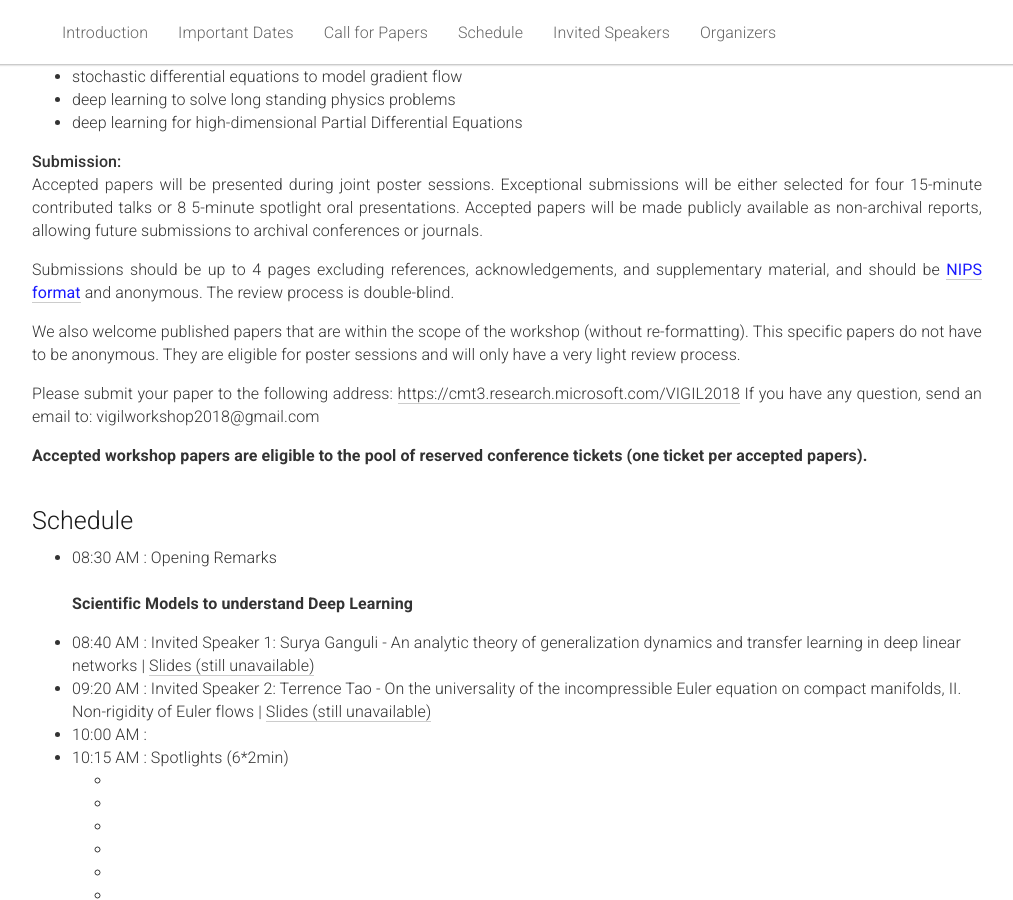
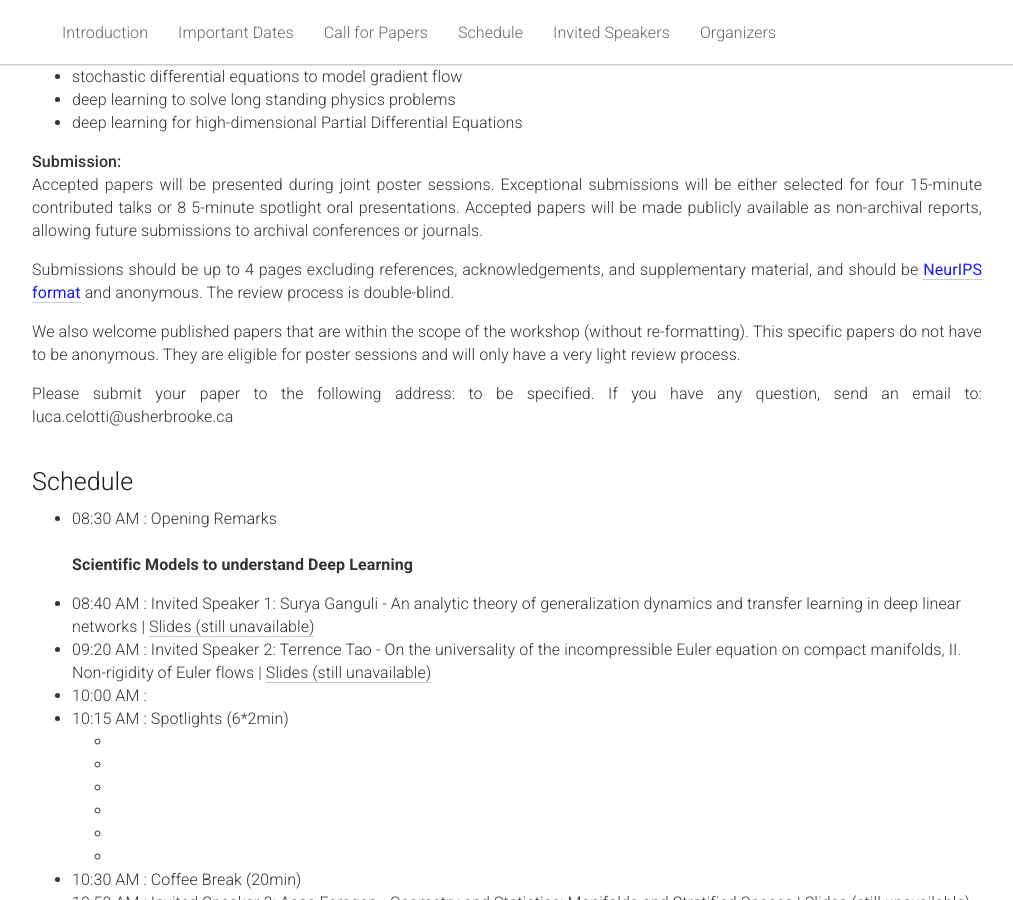
Before and after one commit to dl-de/dl-de.github.io, a Jekyll site: the page built from _pages/home.md, in a window 1280 px wide and 900 px high, scrolled down 1256 px. Shown: the whole window, without its empty margins (133-1146 px from the left). Built offline with Jekyll 4.4.1, drawn with Linux system fonts in a browser that asks for light colours.

Commit message:
minor changes

```diff
--- a/_pages/home.md
+++ b/_pages/home.md
@@ -146,18 +146,15 @@ We expect to publish around 40 articles, out of 80 submissions, and 200 attendee
 
   <p>
   Submissions should be up to 4 pages excluding references, acknowledgements, and supplementary material, and should be
-      <span style="color:#1a1aff;font-weight:400;"><a href="https://nips.cc/Conferences/2018/PaperInformation/StyleFiles">NIPS format</a></span> and anonymous. The review process is double-blind.
+      <span style="color:#1a1aff;font-weight:400;"><a href="https://neurips.cc/Conferences/2021/PaperInformation/StyleFiles">NeurIPS format</a></span> and anonymous. The review process is double-blind.
   </p>
   <p>
   We also welcome published papers that are within the scope of the workshop (without re-formatting). This specific papers do not have to be anonymous. They are eligible for poster sessions and will only have a very light review process.
   </p>
 
   <p>
-  Please submit your paper to the following address: <a href="https://cmt3.research.microsoft.com/VIGIL2018">https://cmt3.research.microsoft.com/VIGIL2018</a>
-  If you have any question, send an email to: vigilworkshop2018@gmail.com
-  </p>
-
-  <p><b>Accepted workshop papers are eligible to the pool of reserved conference tickets (one ticket per accepted papers).</b>
+  Please submit your paper to the following address: to be specified.
+  If you have any question, send an email to: luca.celotti@usherbrooke.ca
   </p>
 
   </div>
```
